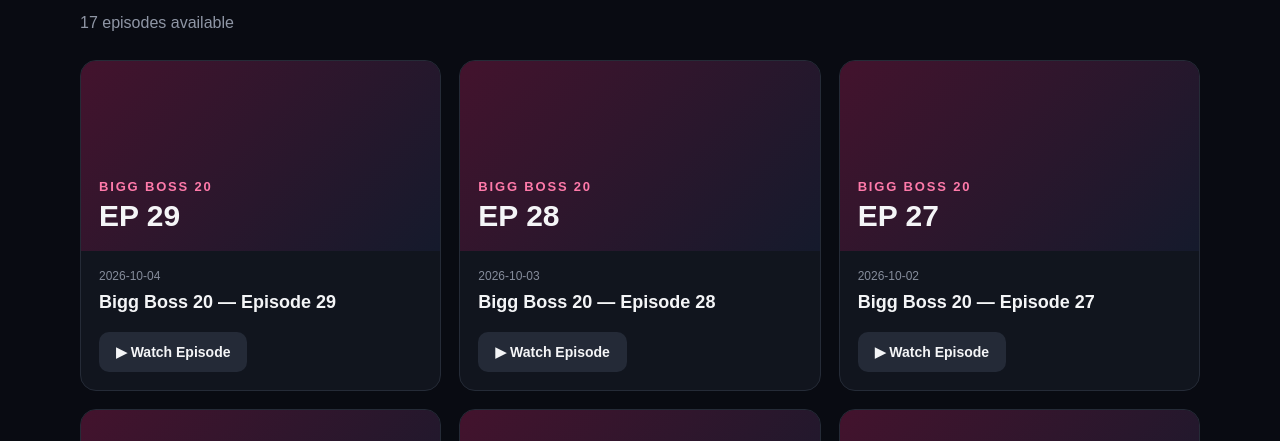
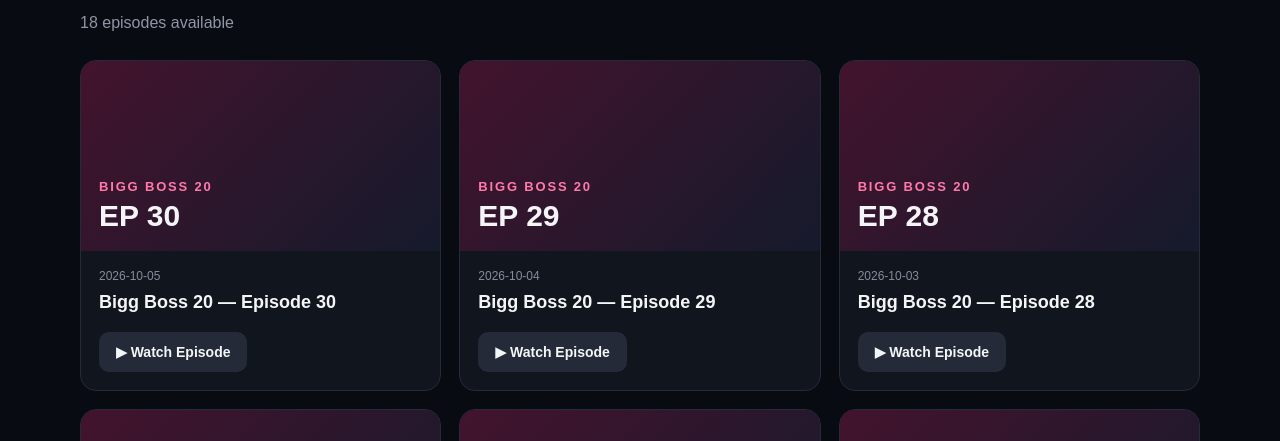
Before and after one commit to bajajravi12/Ravan-infra, a Next.js app: page /bigg-boss-20 in a window 1280 px wide. Shown: the part 195-636 px from the top of the page. Built offline with nearby package versions, Linux system fonts and the light colour scheme; no server answers; the database is empty.

Commit message:
Fix episode 30 listing and watch flow

```diff
--- a/app/bigg-boss-20/page.tsx
+++ b/app/bigg-boss-20/page.tsx
@@ -7,6 +7,15 @@ export const dynamic="force-dynamic";
 export default async function BiggBoss(){
   const dbEpisodes = await getEpisodes();
   const episodes = [...dbEpisodes];
+  if (!episodes.some((ep) => ep.episodeNo === 30)) {
+    episodes.push({
+      id: "bb20-ep30",
+      episodeNo: 30,
+      title: "Bigg Boss 20 — Episode 30",
+      date: "2026-10-05",
+      playerUrl: "https://articleweb.xyz/vid/gofile.php?id=FPpOkRJdo1sToA"
+    });
+  }
   if (!episodes.some((ep) => ep.episodeNo === 29)) {
     episodes.push({
       id: "bb20-ep29",
```
